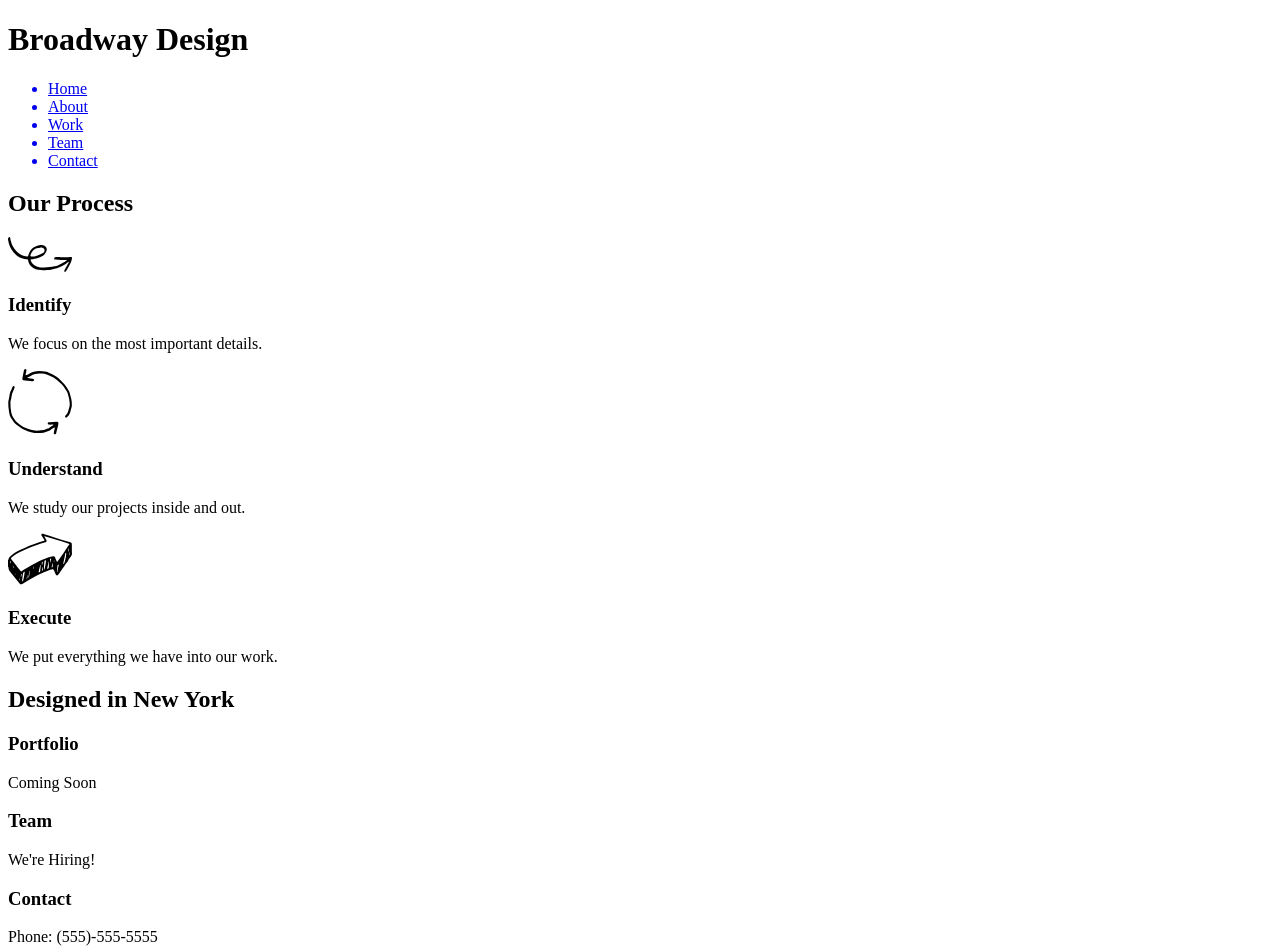
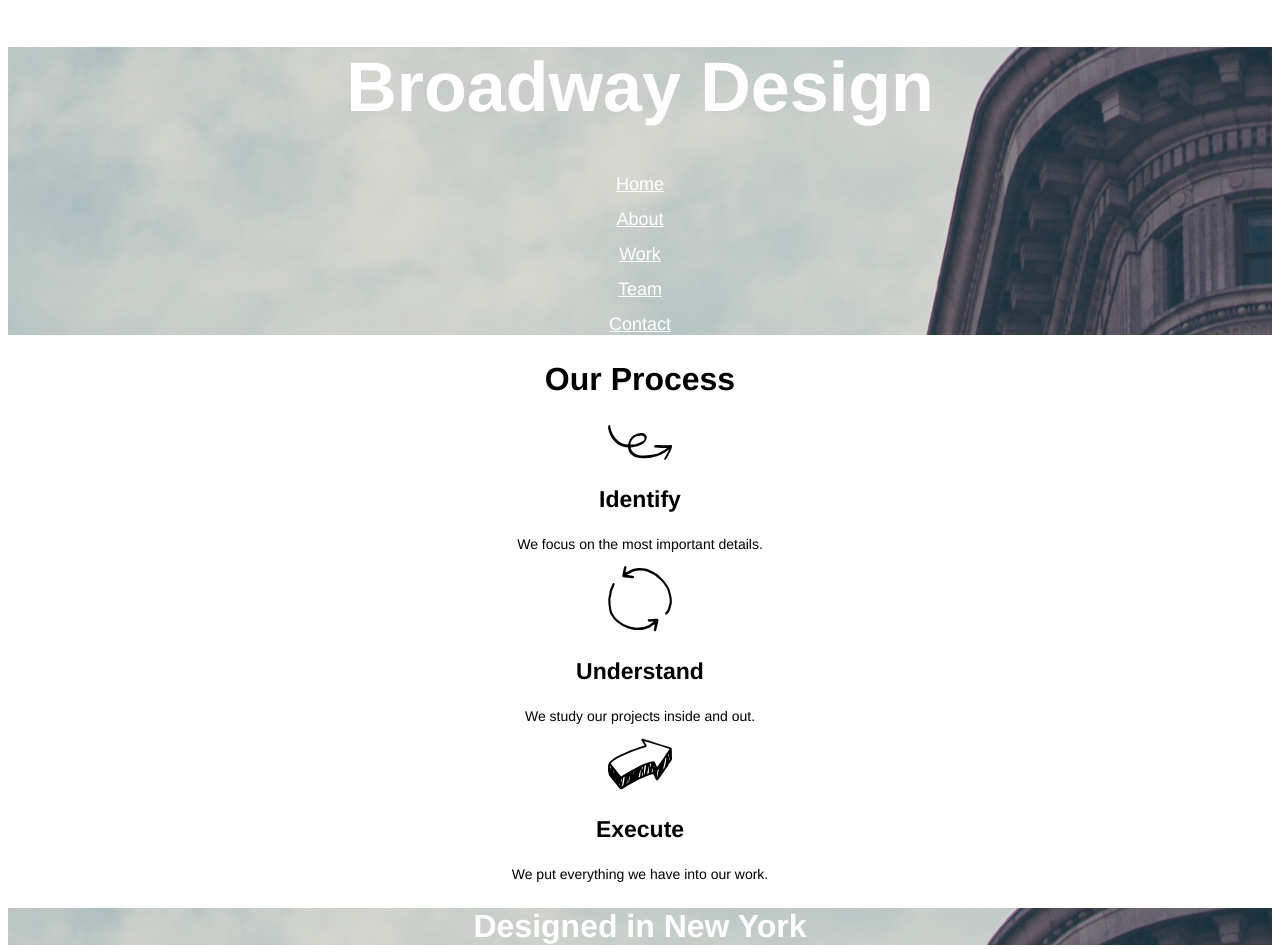
Before and after one commit to Rduous/broadway, a plain HTML site: page index.html in a window 1280 px wide. Shown: the top 949 px of the page. Drawn offline with Linux system fonts and the light colour scheme.

Commit message:
Adds css styling.

```diff
--- a/index.html
+++ b/index.html
@@ -10,13 +10,11 @@
     <div class="header">
       <h1>Broadway Design</h1>
       <nav>
-        <ul>
-          <a href="#"><li>Home</li></a>
-          <a href="#"><li>About</li></a>
-          <a href="#"><li>Work</li></a>
-          <a href="#"><li>Team</li></a>
-          <a href="#"><li>Contact</li></a>
-        </ul>
+          <p><a href="#">Home</a></p>
+          <p><a href="#">About</a></p>
+          <p><a href="#">Work</a></p>
+          <p><a href="#">Team</a></p>
+          <p><a href="#">Contact</a></p>
       </nav>
     </div>
 
--- a/resources/css/style.css
+++ b/resources/css/style.css
@@ -0,0 +1,35 @@
+html {
+  font-family: Helvetica;
+  text-align: center;
+  font-size: 14px;
+}
+
+a {
+  font-size: 18px;
+  color: white;
+}
+
+.header, #divider {
+  background-image: url("../images/the-flatiron-building.png");
+  color: white;
+}
+
+h1 {
+  font-size: 70px;
+}
+
+h2 {
+  font-size: 32px;
+  font-weight: bold;
+}
+
+h3 {
+  font-size: 23px;
+  font-weight: bold;
+}
+
+.footer {
+  text-align: left;
+  background-color: dimgrey;
+  color: white;
+}
```
